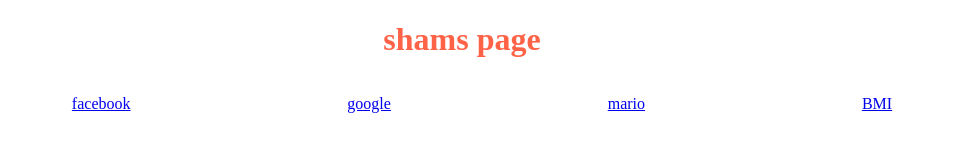
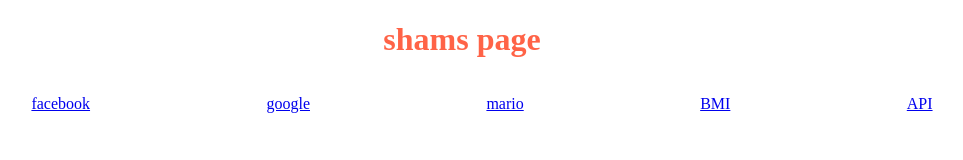
Before and after one commit to shamsmikdad/Firstproject, a plain HTML site: page index.html in a window 1280 px wide. Shown: the whole page, without its empty margins (178-1141 px from the left). Drawn offline with Linux system fonts and the light colour scheme.

Commit message:
link in index

```diff
--- a/index.html
+++ b/index.html
@@ -15,6 +15,7 @@
             <li><a href="pages/google.html" target="blank"> google</a></li>
             <li><a href="pages/marioclube.html" target="blank"> mario</a></li>
             <li><a href="BMI claculator/BMI.html" target="blank"> BMI</a></li>
+            <li><a href="API/coverter.html" target="blank"> API</a></li>
 
         </ul>
     </nav>
```
Also changed, not shown: API/coverter.html (renamed from API/index.html).
